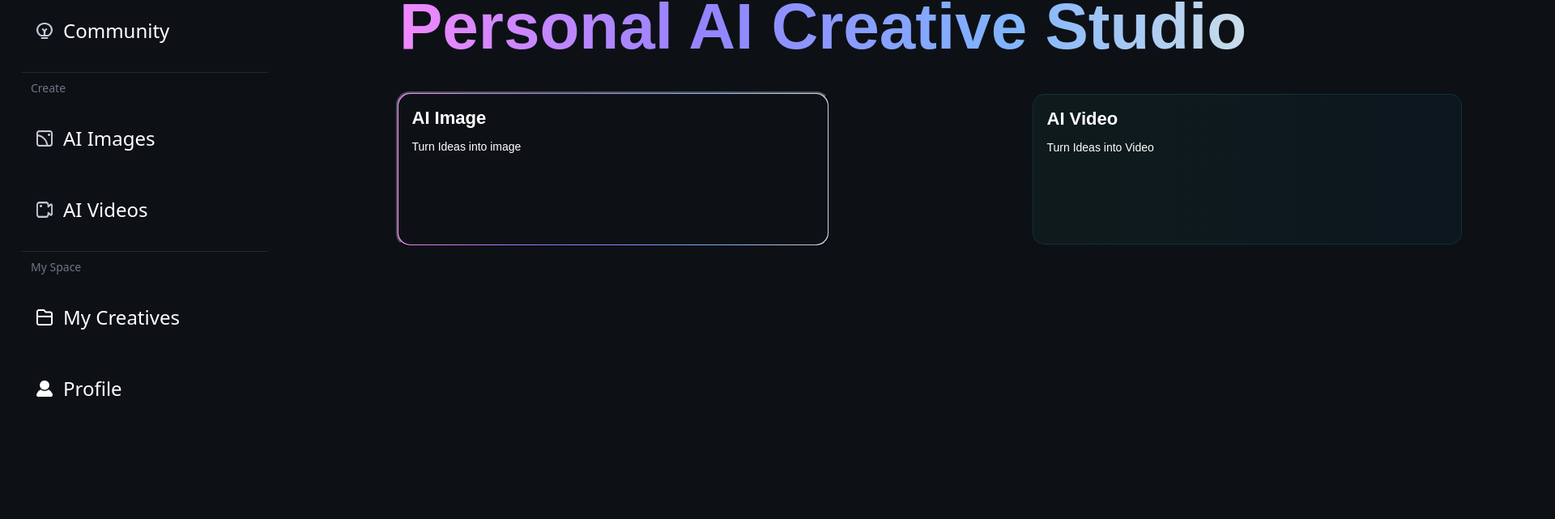
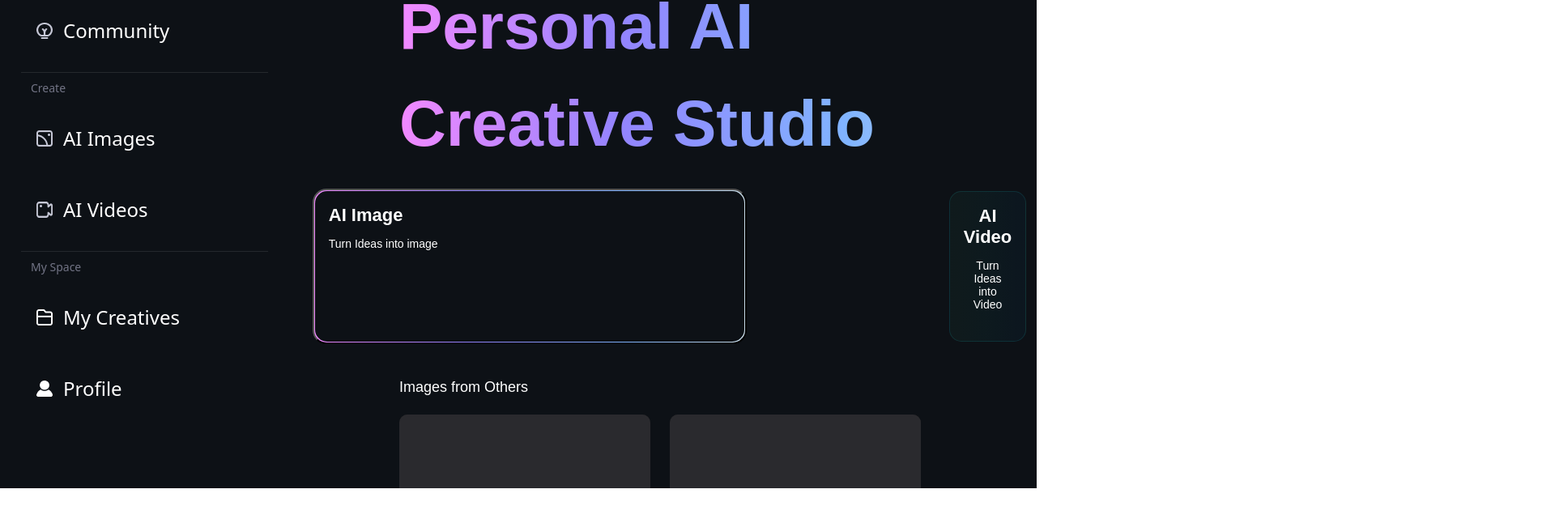
Before and after one commit to Capstone-AdCanvas/frontend, a React (Vite) app: page / in a window 1280 px wide. Shown: the part 197-838 px from the top of the page at 81% size, 1920 px wide, since content can reach past the window. After the commit the page ends 800 px from the top, so only its background shows below. Built offline with nearby package versions, Linux system fonts and the light colour scheme; a web font is replaced by a local one.

Commit message:
design: 홈페이지 퍼블리싱 완료

```diff
--- a/src/App.css
+++ b/src/App.css
@@ -1,6 +1,6 @@
 .app {
-  width: 1920px;
-  height: 1054px;
+  width: 100%;
+  height: 100vh;
   margin: 0 auto;
   display: flex;
   flex-direction: column;
@@ -11,13 +11,21 @@
 .main {
   display: flex;
   flex: 1;
-  align-items: flex-start; /* 상단 정렬 */
+  height: 100%;
+  overflow: hidden; /* content만 스크롤 되게 */
 }
 
-/* 오른쪽 내용 영역 */
 .content {
   flex: 1;
+  height: 100%;
+  overflow-y: auto;
   padding: 20px;
-  overflow-y: auto;
   background-color: #0D1116;
+
+  scrollbar-width: none;        /* Firefox */
+  -ms-overflow-style: none;     /* IE/Edge */
 }
+
+.content::-webkit-scrollbar {
+  display: none;                /* Chrome, Safari */
+}
--- a/src/App.jsx
+++ b/src/App.jsx
@@ -9,7 +9,6 @@ import MyCreatives from "./pages/MyCreatives/MyCreatives.jsx";
 import Profile from "./pages/Profile/Profile.jsx";
 import Header from "./components/Header/Header.jsx";
 import SideMenubar from "./components/SideMenubar/SideMenubar.jsx";
-// ㅎㅇ용
 import "./App.css";
 
 function App() {
--- /dev/null
+++ b/src/components/Box/Box.css
@@ -0,0 +1,50 @@
+.box {
+    position: relative;
+    display: flex;
+    flex-direction: column;
+    border-radius: 10px;
+    overflow: hidden;
+    background-color: #222222; /* 구별을 위한 임시용 */
+  }
+
+  .box__content {
+    flex-grow: 1;
+    background-color: #2a2a2e;
+    width: 100%;
+  }
+
+  .box__info {
+    width: 100%;
+    height: 56px;
+    background-color: rgba(0, 0, 0, 0.3); /* 불투명한 배경 */
+    display: flex;
+    justify-content: space-between;
+    align-items: center;
+    padding: 0 12px;
+    box-sizing: border-box;
+  }
+
+  .box__title {
+    color: white;
+    font-size: 16px;
+    font-family: "Apple SD Gothic Neo", sans-serif;
+  }
+
+  .box__user {
+    display: flex;
+    align-items: center;
+    gap: 8px;
+  }
+
+  .box__user-image {
+    width: 28px;
+    height: 28px;
+    border-radius: 50%;
+    object-fit: cover;
+  }
+
+  .box__username {
+    color: white;
+    font-size: 14px;
+    font-family: "PingFangSC", sans-serif;
+  }
--- /dev/null
+++ b/src/components/Box/Box.jsx
@@ -0,0 +1,21 @@
+import React from "react";
+import "./Box.css";
+
+function Box({ width = 291, height = 204, title, userImage, username }) {
+  return (
+    <div className="box" style={{ width: `${width}px`, height: `${height}px` }}>
+      <div className="box__content">
+        {/* 실제 이미지나 영상 대신 빈 박스 */}
+      </div>
+      <div className="box__info">
+        <span className="box__title">{title}</span>
+        <div className="box__user">
+          <img className="box__user-image" src={userImage} alt="User" />
+          <span className="box__username">{username}</span>
+        </div>
+      </div>
+    </div>
+  );
+}
+
+export default Box;
--- a/src/index.css
+++ b/src/index.css
@@ -26,17 +26,20 @@ a:hover {
 
 body {
   margin: 0;
-  display: flex;
-  place-items: center;
   min-width: 320px;
-  min-height: 100vh;
+}
+
+html, body {
+  margin: 0;
+  padding: 0;
+  height: 100%;           /* ✅ 이건 유지해야 함 */
+  overflow: hidden;       /* 전체 앱은 스크롤 없고, content에서만 스크롤 */
 }
 
 h1 {
   font-size: 3.2em;
   line-height: 1.1;
 }
-
 
 @media (prefers-color-scheme: light) {
   :root {
--- a/src/pages/Home/Home.css
+++ b/src/pages/Home/Home.css
@@ -1,5 +1,5 @@
 .homePage {
-    /* 전체 페이지 스타일이 필요하면 여기에 작성 */
+  min-height: 100%;
 }
 
 .homePage__title {
@@ -37,7 +37,7 @@
 
 .AI_buttons__image {
   position: relative;
-    padding: 1px; /* border 역할 */
+  padding: 1px;
   border-radius: 17px;
   background: var(--gradient-text);
   width: fit-content;
@@ -68,9 +68,8 @@
 .AI_buttons p {
   color: white;
   font-size: 14px;
-    font-family: "PingFangSC", sans-serif;;
+  font-family: "PingFangSC", sans-serif;
 }
-
 
 .AI_buttons__video {
   width: 530px;
@@ -92,3 +91,21 @@
   gap: 0px;
   border: 1px solid rgba(27, 229, 236, 0.12);
 }
+
+.others p {
+  margin-top: 40px;
+  margin-left: 100px;
+  color: #FFF;
+  font-size: 18px;
+  font-family: PingFangSC, sans-serif;
+}
+
+
+.others__box {
+  display: flex;
+  flex-direction: row;
+  flex-wrap: wrap;
+  gap: 24px;
+  margin-left: 100px;
+  margin-top: 20px;
+}
--- a/src/pages/Home/Home.jsx
+++ b/src/pages/Home/Home.jsx
@@ -1,5 +1,6 @@
 import React from "react";
 import "./Home.css";
+import Box from "../../components/Box/Box";
 
 function Home() {
   return (
@@ -21,8 +22,74 @@ function Home() {
           </button>
       </div>
       <div className="others">
+        <div className="others__image">
+          <p>Images from Others</p>
+          <div className="others__box">
+            <Box
+              width={310}
+              height={204}
+              title="Image 1"
+              userImage="https://via.placeholder.com/50"
+              username="User1"
+            />
+            <Box
+              width={310}
+              height={204}
+              title="Image 2"
+              userImage="https://via.placeholder.com/50"
+              username="User2"
+            />
+            <Box
+              width={310}
+              height={204}
+              title="Image 3"
+              userImage="https://via.placeholder.com/50"
+              username="User3"
+            />
+            <Box
+              width={310}
+              height={204}
+              title="Image 4"
+              userImage="https://via.placeholder.com/50"
+              username="User4"
+            />
+            </div>
+          </div>
+        <div className="others__video">
+          <p>Videos from others</p>
+          <div className="others__box">
+            <Box
+              width={310}
+              height={204}
+              title="Video 1"
+              userImage="https://via.placeholder.com/50"
+              username="User1"
+            />
+            <Box
+              width={310}
+              height={204}
+              title="Video 2"
+              userImage="https://via.placeholder.com/50"
+              username="User2"
+            />
+            <Box
+              width={310}
+              height={204}
+              title="Video 3"
+              userImage="https://via.placeholder.com/50"
+              username="User3"
+            />
+            <Box
+              width={310}
+              height={204}
+              title="Video 4"
+              userImage="https://via.placeholder.com/50"
+              username="User4"
+            />
+            </div>
+          </div>
+      </div>
 
-      </div>
     </div>
   );
 }
```
Lines whose indentation alone changed are shown as unchanged.
